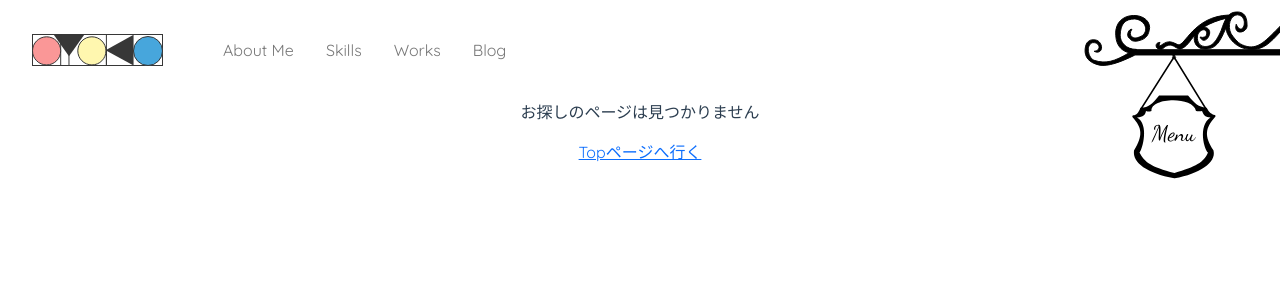
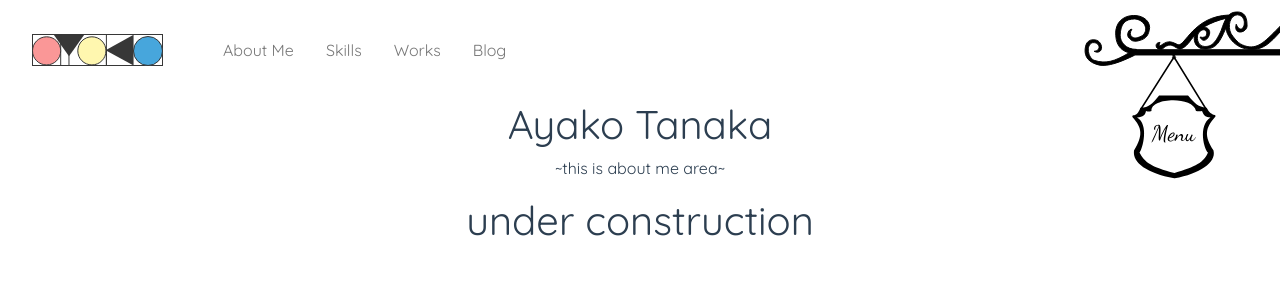
Before and after one commit to ayakotanaka0224/portfolio, a Vue app: page /about-me in a window 1280 px wide. Shown: the top 300 px of the page. Built offline with nearby package versions, Linux system fonts and the light colour scheme; the HTML template or start-up script is replaced by a standard one.

Commit message:
個別ページの作成

```diff
--- /dev/null
+++ b/src/AboutMe.vue
@@ -0,0 +1,7 @@
+<template>
+  <div id="about">
+    <h1>Ayako Tanaka</h1>
+    <p>~this is about me area~</p>
+    <h1>under construction</h1>
+  </div>
+</template>
--- /dev/null
+++ b/src/Blog.vue
@@ -0,0 +1,7 @@
+<template>
+  <div id="blog">
+    <h1>Ayako Tanaka</h1>
+    <p>~this is my blog area~</p>
+    <h1>under construction</h1>
+  </div>
+</template>
--- /dev/null
+++ b/src/Skills.vue
@@ -0,0 +1,7 @@
+<template>
+  <div id="skills">
+    <h1>Ayako Tanaka</h1>
+    <p>~this is my skills area~</p>
+    <h1>under construction</h1>
+  </div>
+</template>
--- /dev/null
+++ b/src/Works.vue
@@ -0,0 +1,7 @@
+<template>
+  <div id="works">
+    <h1>Ayako Tanaka</h1>
+    <p>~this is my works area~</p>
+    <h1>under construction</h1>
+  </div>
+</template>
--- a/src/components/Header.vue
+++ b/src/components/Header.vue
@@ -17,13 +17,17 @@
       <div class="container h-100 menu-cards">
         <div class="row align-items-center justify-content-between h-100">
           <div v-for="card in menuInfo" :key="card.title" class="col-8 col-lg-5">
-            <div class="card border-0 m-auto" :style="{ boxShadow: '0 0 36px ' + card.shadowColor}">
+            <router-link
+              class="card border-0 m-auto"
+              :style="{ boxShadow: '0 0 36px ' + card.shadowColor}"
+              to="/"
+            >
               <div class="card-body">
                 <h5 class="card-title">{{card.title}}</h5>
                 <p class="card-text">{{card.text}}</p>
                 <p class="card-subtext" :style="{ color: card.subTextColor}">{{card.subText}}</p>
               </div>
-            </div>
+            </router-link>
           </div>
         </div>
       </div>
@@ -131,6 +135,10 @@ header .nav-link:hover {
   width: 60%;
 }
 
+#menu-list .card {
+  text-decoration: none;
+}
+
 #menu-list .card-title {
   font-size: 24px;
   text-align: left;
```
Also changed, not shown: src/router.js (+8 -0 lines).
